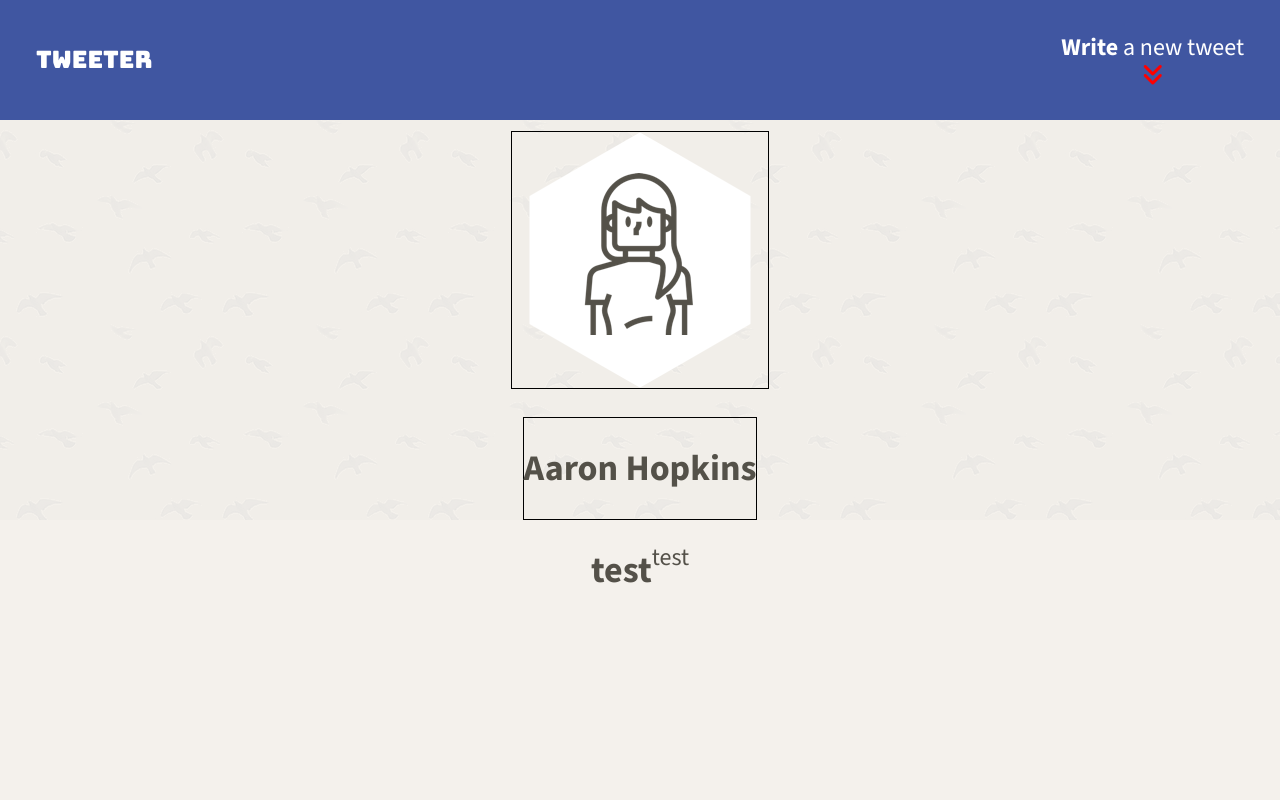
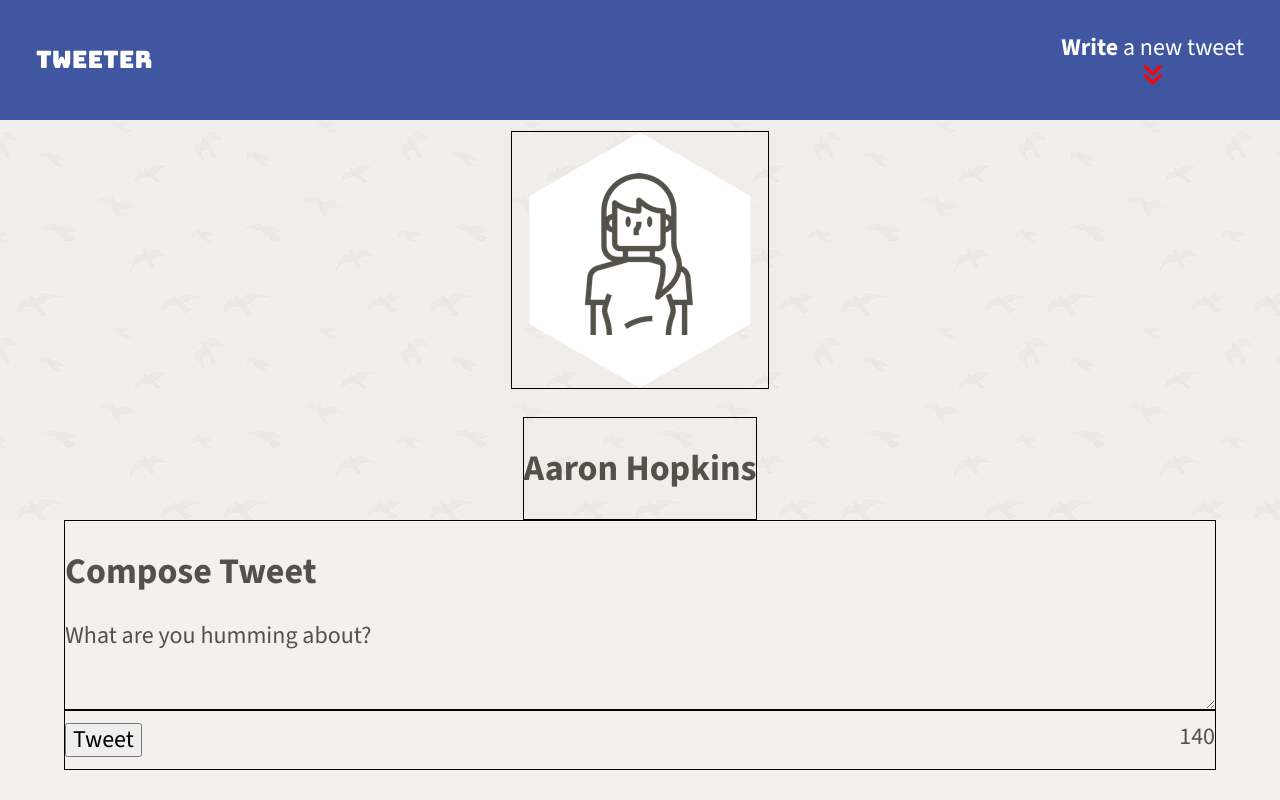
Before and after one commit to gitairman/tweeter, a website: page public/index.html in a window 1280 px wide. Drawn offline with nearby package versions, Linux system fonts and the light colour scheme.

Commit message:
created new tweet area

```diff
--- a/public/index.html
+++ b/public/index.html
@@ -25,6 +25,7 @@
     <link rel="stylesheet" href="/styles/layout.css" type="text/css" />
     <link rel="stylesheet" href="/styles/nav.css" type="text/css" />
     <link rel="stylesheet" href="/styles/header.css" type="text/css" />
+    <link rel="stylesheet" href="/styles/new-tweet.css" type="text/css" />
 
     <!-- External JS -->
     <script src="https://ajax.googleapis.com/ajax/libs/jquery/3.4.1/jquery.min.js"></script>
@@ -55,8 +56,17 @@
     </header>
 
     <main class="container">
-      <h2>test</h2>
-      <p>test</p>
+      <section class="new-tweet">
+        <h2>Compose Tweet</h2>
+        <form method="POST" action="/tweets">
+          <label for="tweet-text">What are you humming about?</label>
+          <textarea name="text" id="tweet-text"></textarea>
+          <div>
+            <button type="submit">Tweet</button>
+            <output name="counter" class="counter" for="tweet-text">140</output>
+          </div>
+        </form>
+      </section>
     </main>
   </body>
 </html>
--- a/public/styles/layout.css
+++ b/public/styles/layout.css
@@ -28,8 +28,10 @@ body {
  */
 
 main {
+  border: solid black 1px;
   width: 90%;
   margin: auto;
   display: flex;
   justify-content: center;
+  background-color: inherit;
 }
--- /dev/null
+++ b/public/styles/new-tweet.css
@@ -0,0 +1,23 @@
+#tweet-text {
+  border: none;
+  background-color: inherit;
+}
+
+.new-tweet {
+  display: flex;
+  flex-direction: column;
+  align-content: flex-end;
+  width: 100%;
+}
+
+form {
+  display: inherit;
+  flex-direction: inherit;
+}
+
+form div {
+  display: flex;
+  justify-content: space-between;
+  border-top: solid black 2px;
+  padding: 0.5em 0;
+}
```
